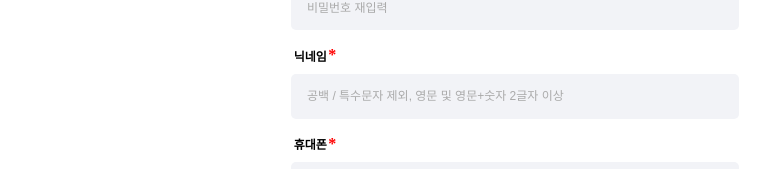
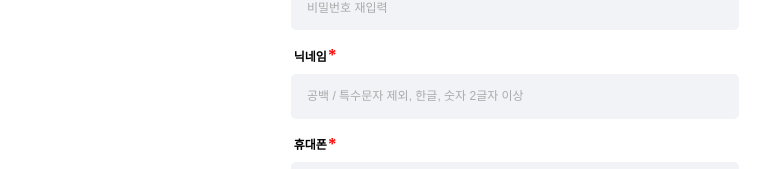
Before and after one commit to codestates-seb/seb43_main_021, a React (Create React App) app in the folder client/: page /signup in a window 1280 px wide. Shown: the part 321-490 px from the top of the page, without its empty margins (125-895 px from the left). Built offline with nearby package versions, Linux system fonts and the light colour scheme.

Commit message:
[fix] 회원가입 닉네임 placeholder 수정 및 물품등록 페이지 수정

```diff
--- a/client/src/components/SignUp/SignUpForm.js
+++ b/client/src/components/SignUp/SignUpForm.js
@@ -222,7 +222,7 @@ const SignUpForm = () => {
             type="text"
             value={nickName}
             onChange={onChangeNickName}
-            placeholder="공백 / 특수문자 제외, 영문 및 영문+숫자 2글자 이상"
+            placeholder="공백 / 특수문자 제외, 한글, 숫자 2글자 이상"
           ></input>
         </InputField>
       </InputWrapper>
--- a/client/src/pages/CreateAuction.jsx
+++ b/client/src/pages/CreateAuction.jsx
@@ -29,7 +29,7 @@ const CreateAuction = () => {
       alert("로그인 후 경매를 등록할 수 있습니다.");
       navigate("/login");
     }
-  }, [memberId]);
+  }, [memberId, navigate]);
 
   const enterNumbersOnly = (event) => {
     let input = event.target.value;
```
